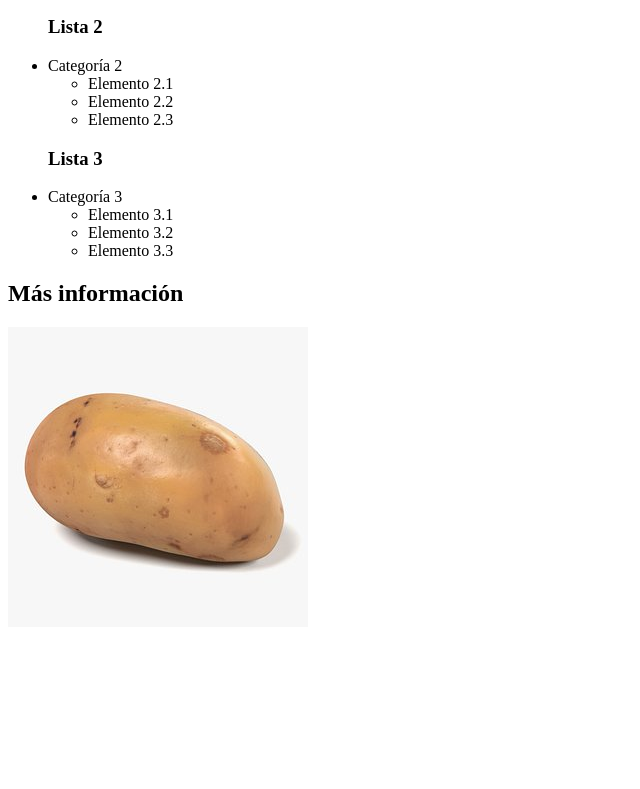
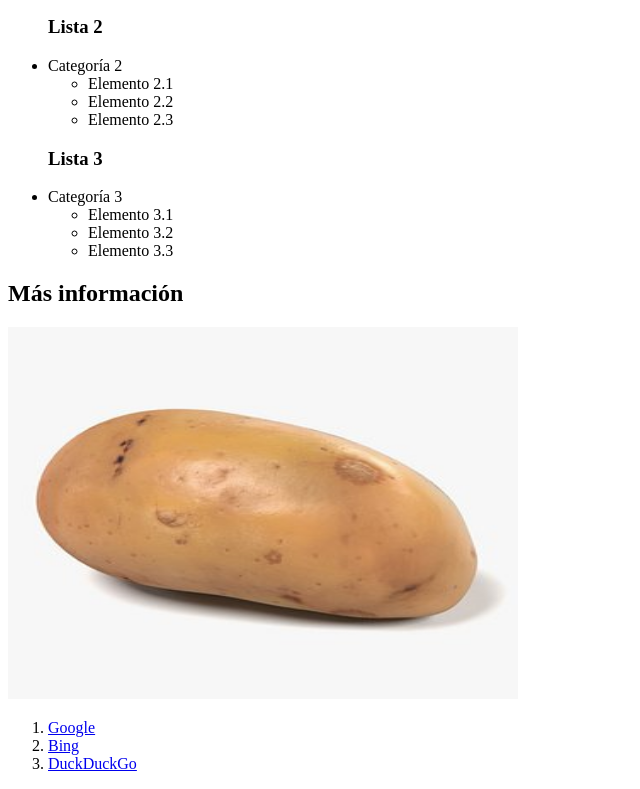
Before and after one commit to ferregsal/web.sample, a website: page index.html in a window 1280 px wide. Shown: the part 402-1191 px from the top of the page, without its empty margins (0-640 px from the left). Before the commit the page ends 1041 px from the top, so only its background shows below. Drawn offline with Linux system fonts and the light colour scheme.

Commit message:
Add changes

```diff
--- a/index.html
+++ b/index.html
@@ -82,8 +82,16 @@
     </ul>
     <h2>Más información</h2>
     <img
+      width="510"
+      height="372"
       src="assets/potato1.jpg"
       alt="Una imagen de una patata muy simpática."
     />
+
+    <ol>
+      <li><a href="https://google.com" target="_blank">Google</a></li>
+      <li><a href="https://bing.com" target="_blank">Bing</a></li>
+      <li><a href="https://DuckDuckGo.com" target="_blank">DuckDuckGo</a></li>
+    </ol>
   </body>
 </html>
```
Also changed, not shown: assets/04082024_OpEd-Potatoes_124536.webp (added).
